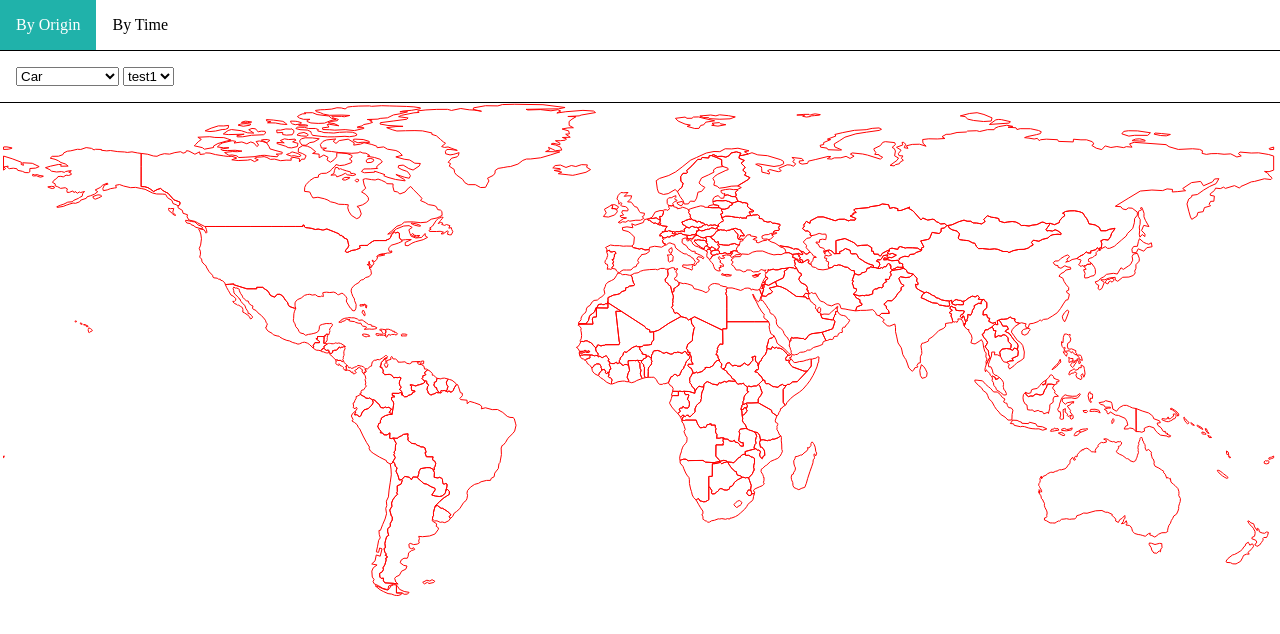
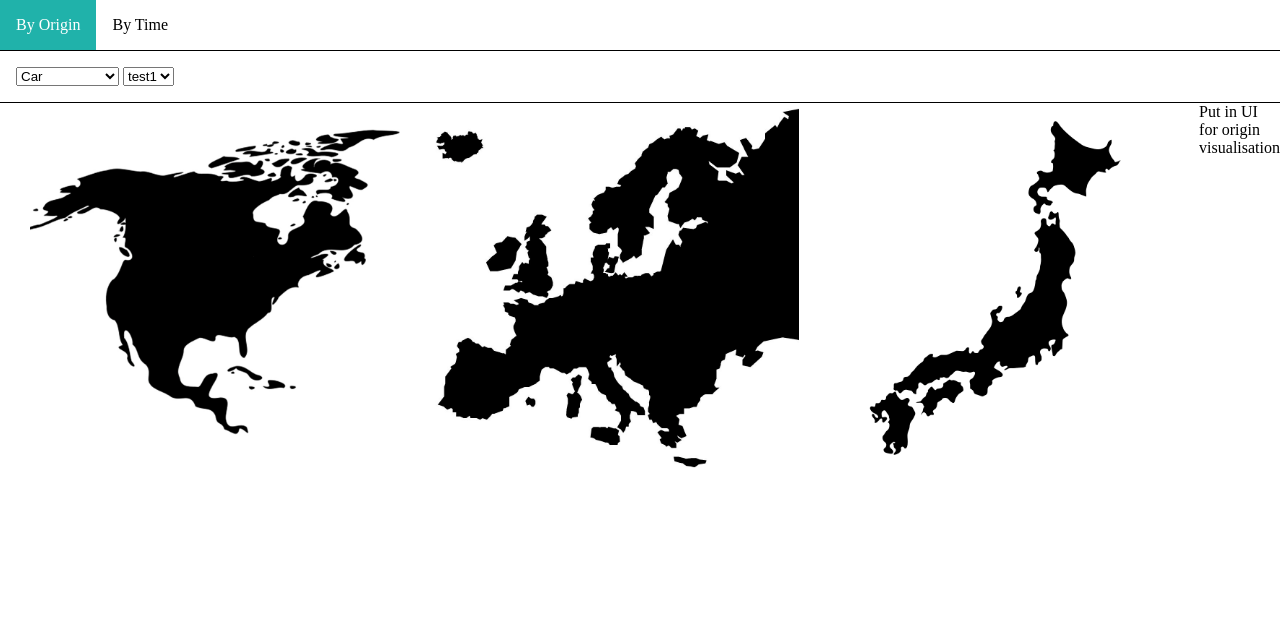
Before and after one commit to SebastianKapunkt/visualisation, a plain HTML site: page visualisation03/index.html in a window 1280 px wide. Drawn offline with Linux system fonts and the light colour scheme.

Commit message:
Show continent pictures

```diff
--- a/visualisation03/index.html
+++ b/visualisation03/index.html
@@ -37,7 +37,20 @@
       </div>
     </div>
     <div id="origin-content">
-          <canvas id="main_canvas" width="100%" height="100%"></canvas>
+      <canvas id="america_canvas" width="30%" ></canvas>
+      <div>
+        <img id="america_picture" src="data/AmericaBlackWhite.jpg" style="width:100%">
+      </div>
+      <canvas id="europe_canvas" width="30%"></canvas>
+      <div>
+        <img id="europe_picture" src="data/EuropeBlackWhite.jpg" , style="width:100%">
+      </div>
+      <canvas id="japan_canvas" width="30%"></canvas>
+      <div>
+        <img id="japan_picture" src="data/JapanBlackWhite.jpg" , style="width:100%">
+      </div>
+
+      <!-- <canvas id="main_canvas" width="100%" height="100%"></canvas> -->
       Put in UI for origin visualisation
     </div>
     <div id="time-content">
```
Also changed, not shown: visualisation03/data/AmericaBlackWhite.jpg (added), visualisation03/data/EuropeBlackWhite.jpg (added), visualisation03/data/JapanBlackWhite.jpg (added). Lines whose indentation alone changed are shown as unchanged.
